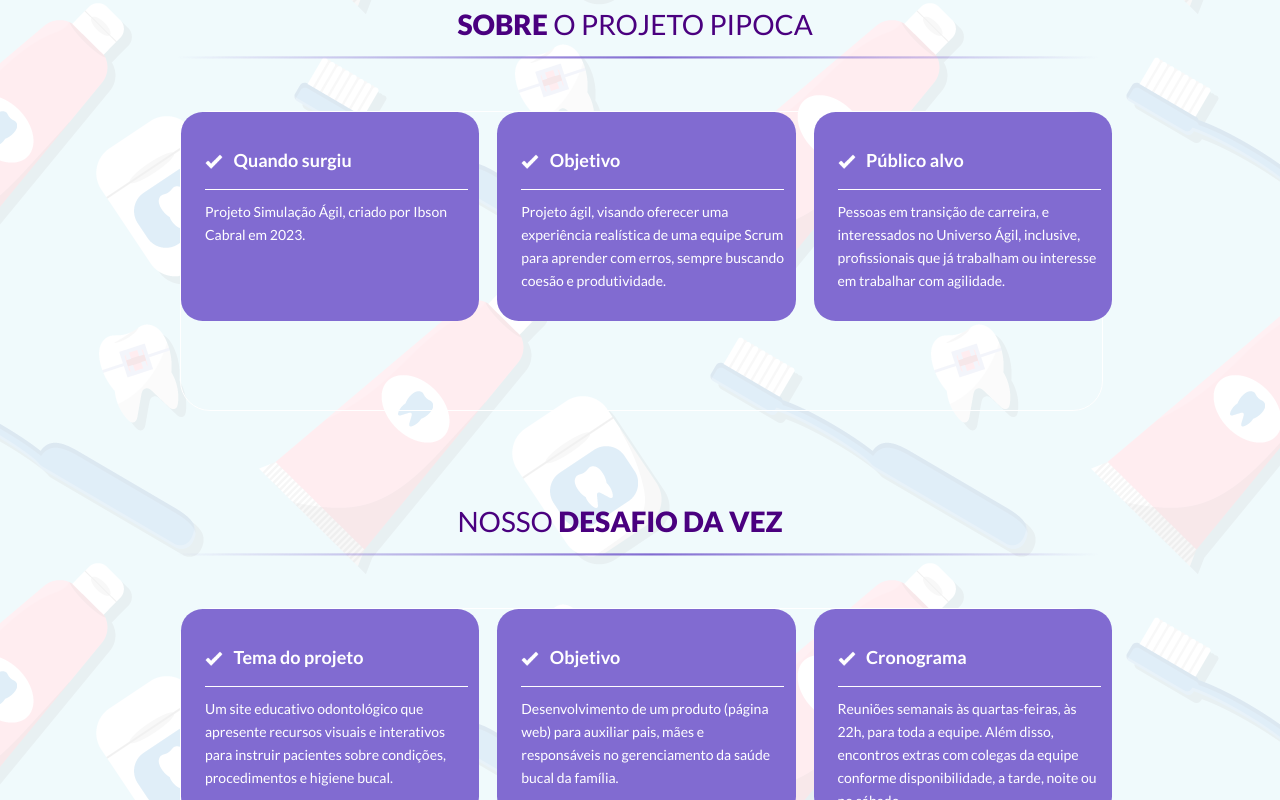
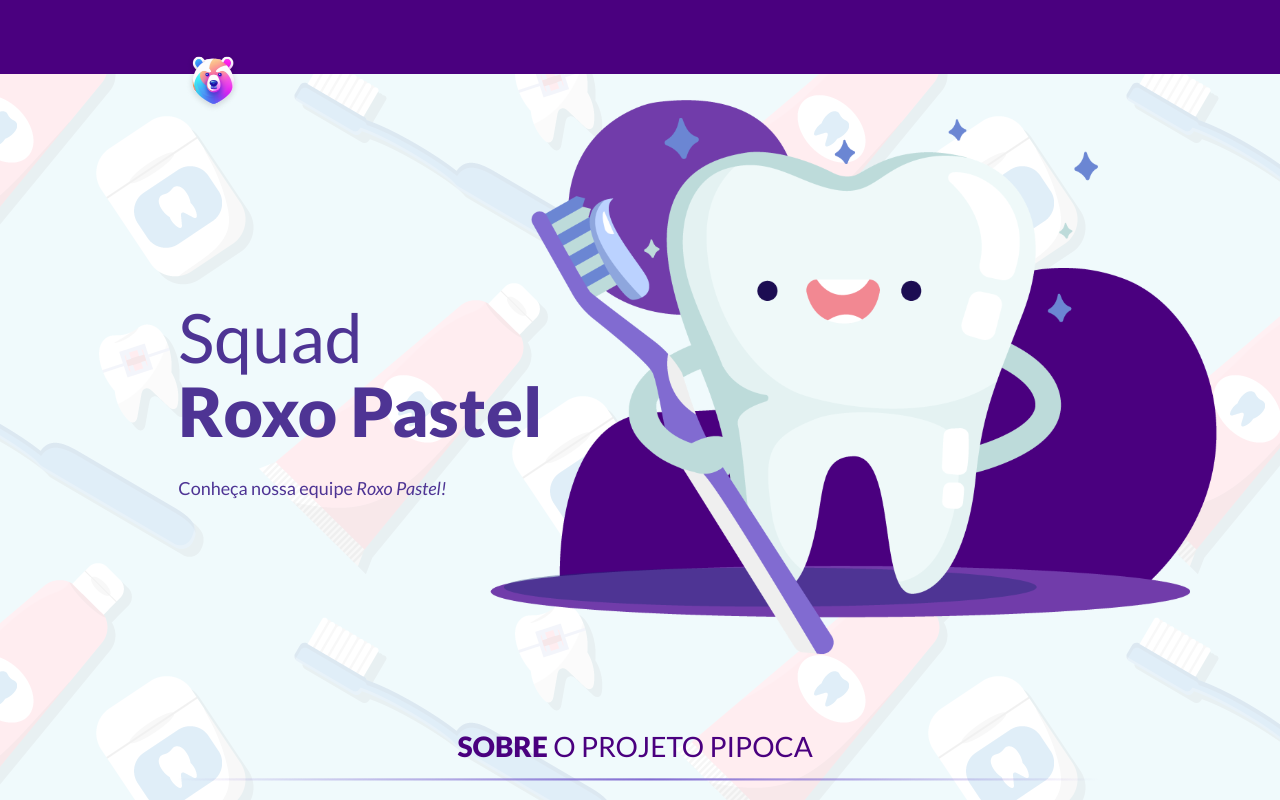
Before and after one commit to squadroxo/squad-roxo-pastel, a React (Vite) app: page / in a window 1280 px wide. Shown: the top 800 px of the page. Built offline with nearby package versions, Linux system fonts and the light colour scheme.

Commit message:
descomentando

```diff
--- a/src/components/ContainerRoxoPastel/index.tsx
+++ b/src/components/ContainerRoxoPastel/index.tsx
@@ -5,7 +5,7 @@
 export default function ContainerRoxoPastel() {
     return (
         <>
-            {/* <header className={styles.cabecalho}>
+            <header className={styles.cabecalho}>
                 <img className={styles.logo1} src={logo1} alt="Logo do projeto Pipoca" />
             </header>
 
@@ -15,7 +15,7 @@
                     <h1>Squad<br/><span>Roxo Pastel</span></h1>
                     <p>Conheça nossa equipe <span>Roxo Pastel!</span></p>
                 </div>
-            </div> */}
+            </div>
         </>
     );
 }
```
